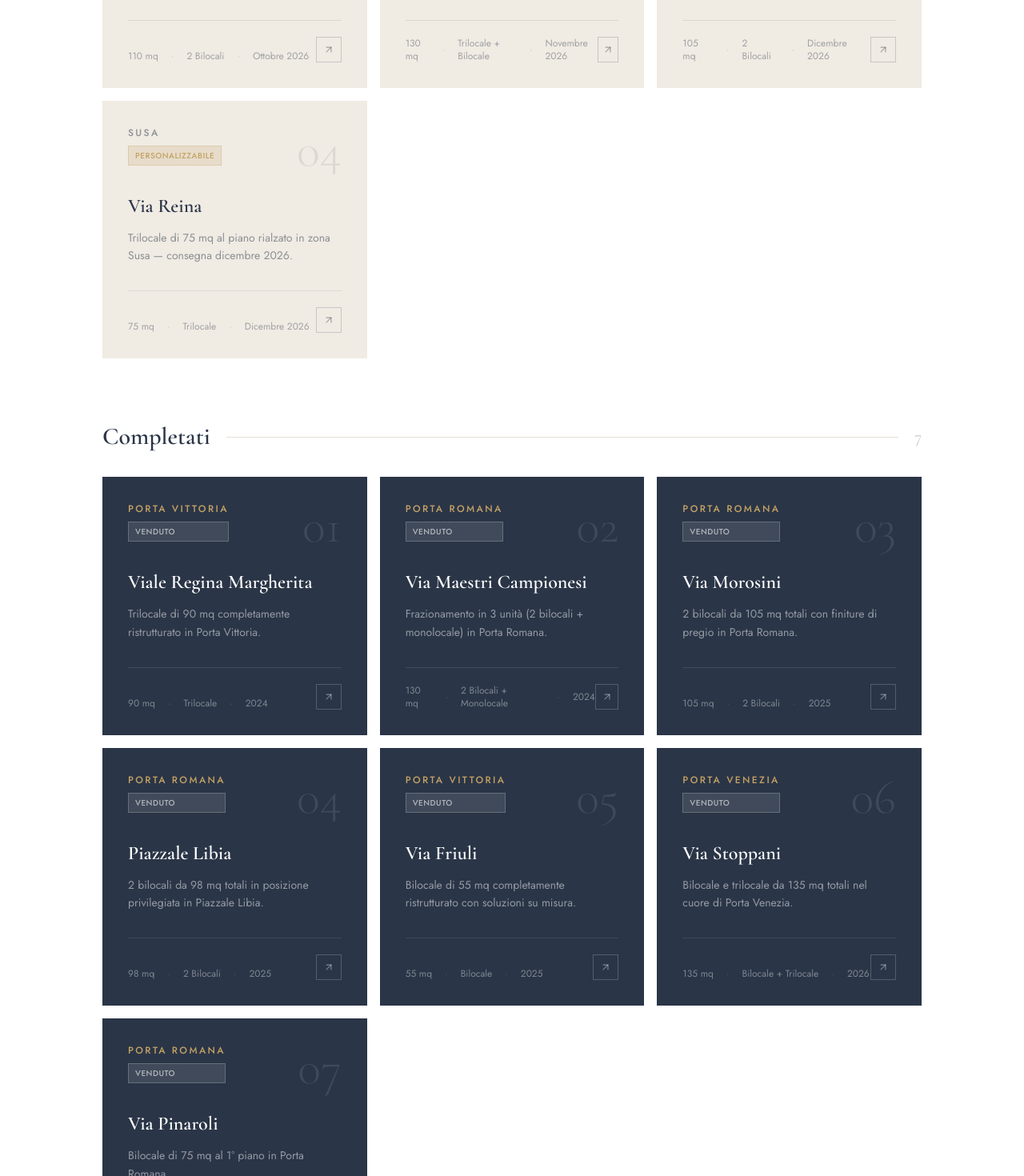
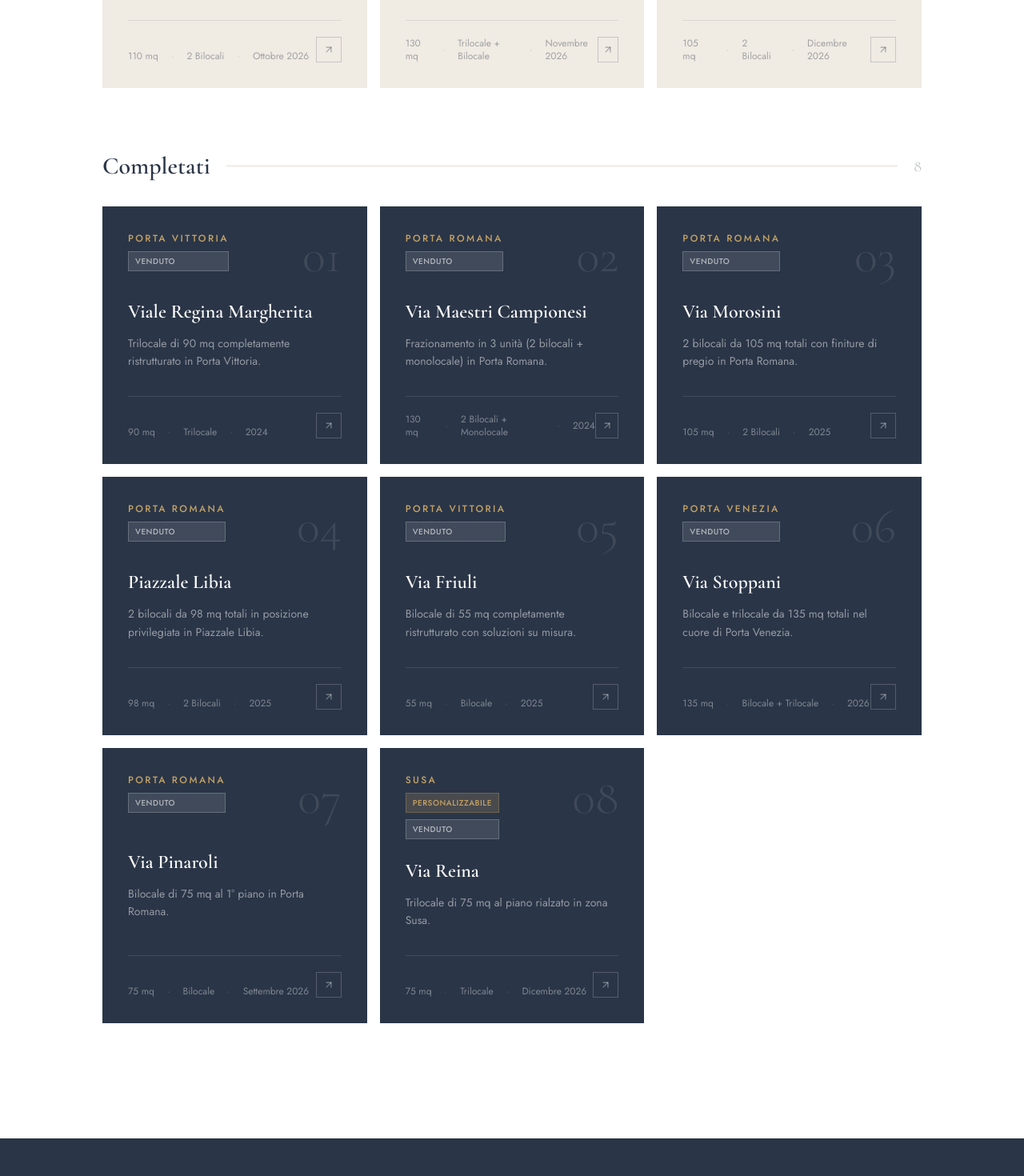
Before and after one commit to campionesi/campionesi, a Next.js app: page / in a window 1280 px wide. Shown: the part 3900-5370 px from the top of the page at 80% size. Built offline with nearby package versions, Linux system fonts and the light colour scheme.

Commit message:
Via Reina spostata nei completati

```diff
--- a/src/data/projects.ts
+++ b/src/data/projects.ts
@@ -245,10 +245,10 @@ export const projects: Project[] = [
     title: 'Via Reina',
     zona: 'Susa',
     indirizzo: 'Via Reina, Milano',
-    status: 'in-corso',
-    statusLabel: 'In Corso',
-    description: 'Ristrutturazione integrale di un trilocale di 75 mq al piano rialzato nella zona Susa. Progetto in fase di realizzazione con finiture di pregio e arredi italiani completi. Acquistando su carta è possibile concordare la disposizione degli ambienti.',
-    shortDescription: 'Trilocale di 75 mq al piano rialzato in zona Susa — consegna dicembre 2026.',
+    status: 'completato',
+    statusLabel: 'Completato',
+    description: 'Ristrutturazione integrale di un trilocale di 75 mq al piano rialzato nella zona Susa. Intervento completato con finiture di pregio e arredi italiani.',
+    shortDescription: 'Trilocale di 75 mq al piano rialzato in zona Susa.',
     mq: 75,
     locali: 'Trilocale',
     piano: 'Piano rialzato',
```
